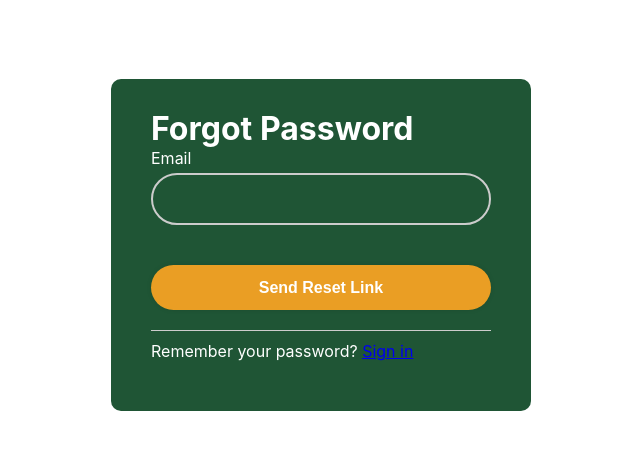
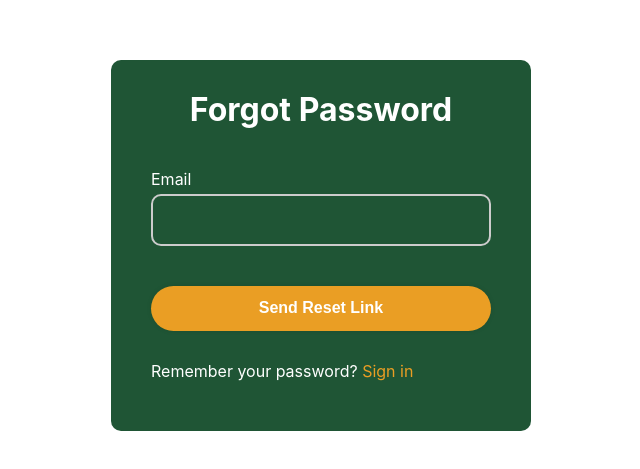
Before and after one commit to NoentBerisha/social-media-app, a React (Create React App) app in the folder frontend/: page /ForgotPassword in a window 1280 px wide. Shown: the part 155-624 px from the top of the page, without its empty margins (319-959 px from the left). Built offline with nearby package versions, Linux system fonts and the light colour scheme.

Commit message:
Add new changes
Add changes to: Auth.css, ForgotPassword.js, Login.css, Login.js, SignUp.js

```diff
--- a/frontend/src/components/auth/Auth.css
+++ b/frontend/src/components/auth/Auth.css
@@ -69,7 +69,7 @@
 
 .icon-eye {
     position: absolute;
-    right: 2px;
+    right: 8px;
     top: 50%;
     transform: translateY(-50%);
     cursor: pointer;
--- a/frontend/src/components/auth/ForgotPassword.js
+++ b/frontend/src/components/auth/ForgotPassword.js
@@ -15,12 +15,19 @@ function ForgotPasswordView() {
 
   return (
     <div className="container">
-      <h1>Forgot Password</h1>
-
+      <h1 style={{
+          display:"flex",
+          alignItems:"center",
+          justifyContent:"center",
+          }}>Forgot Password</h1>
+      <br></br>
+      <br></br>
       <form onSubmit={handleSubmit}>
         <span className="input_label">
           <label htmlFor="email">Email</label>
-          <input
+          <input style={{
+            borderRadius:"10px"
+          }}
             type="email"
             id="email"
             name="email"
@@ -32,12 +39,15 @@ function ForgotPasswordView() {
         <button type="submit">Send Reset Link</button>
         <p
           style={{
-            borderTop: "1px solid #ccc",
             margin: "20px 0",
             paddingTop: "10px",
           }}
+
         >
-          Remember your password? <Link to="/">Sign in</Link>
+          Remember your password? <Link style={{
+           color:"#ea9e24",
+           textDecoration:"none",
+          }}to="/">Sign in</Link>
         </p>
       </form>
     </div>
--- a/frontend/src/components/auth/Login.css
+++ b/frontend/src/components/auth/Login.css
@@ -4,17 +4,18 @@
     --secondary-color: #2ecc71;
     --accent-color: #e74c3c;
     --input-border-color: #ccc;
-    --background-color-for-login: #0a4d26;
+    --background-color-for-login: #1f5535;
+    --background-color-for-button:#ea9e24;
 }
 
 .container {
     width: 420px;
-    background: #1f5535;
+    background: var(--background-color-for-login);
     color: #fff;
     border-radius: 10px;
     padding: 30px 40px;
+}
 
-}
 
 .container h2 {
     font-size: 26px;
@@ -68,7 +69,7 @@
 
     width: 100%;
     height: 45px;
-    background: #ea9e24;
+    background: var(--background-color-for-button);
     border: none;
     outline: none;
     border-radius: 40px;
@@ -89,7 +90,7 @@
 }
 
 .register_link p a {
-    color: #ea9e24;
+    color: var(--background-color-for-button);
     text-decoration: none;
     font-weight: 600;
 
--- a/frontend/src/components/auth/Login.js
+++ b/frontend/src/components/auth/Login.js
@@ -1,17 +1,7 @@
 import "./Login.css";
-import { useNavigate, Link } from 'react-router-dom';
+import {Link } from 'react-router-dom';
 
 function Login() {
-  const navigate = useNavigate();
-
-  const handleForgotPassword = () => {
-    navigate('/ForgotPassword');
-  };
-
-  const handleSignUp = () => {
-    navigate('/SignUp');
-  };
-
   return (
     <div className="container">
       <form>
--- a/frontend/src/components/auth/SignUp.js
+++ b/frontend/src/components/auth/SignUp.js
@@ -3,7 +3,7 @@ import React, { useState } from "react";
 import { FontAwesomeIcon } from "@fortawesome/react-fontawesome";
 import { faEye, faEyeSlash } from "@fortawesome/free-solid-svg-icons";
 import { toast } from "react-toastify";
-import { useNavigate, Link } from "react-router-dom";
+import {  Link } from "react-router-dom";
 
 function SignUp() {
   const [username, setUsername] = useState("");
@@ -12,7 +12,7 @@ function SignUp() {
   const [confirmPassword, setConfirmPassword] = useState("");
   const [isPasswordVisible, setIsPasswordVisible] = useState(false);
   const [isConfirmPasswordVisible, setIsConfirmPasswordVisible] = useState(false);
-  // const navigate = useNavigate();
+
 
   const togglePasswordVisibility = (number) => {
     if (number === 1) {
```
